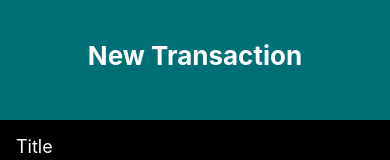
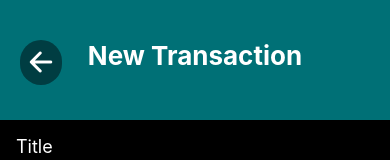
Before and after one commit to AfonsoSousa123/ExpenseTracker, a React Native app: screen /AddTransaction in a window 390 px wide. Shown: the top 160 px of the page. Built offline with nearby package versions, Linux system fonts and the light colour scheme.

Commit message:
feat: Add back button to AddTransactionScreen and update screen title to English

```diff
--- a/App.tsx
+++ b/App.tsx
@@ -31,7 +31,7 @@ export default function App() {
             <Stack.Screen
               name="AddTransaction"
               component={AddTransactionScreen}
-              options={{ title: "Nova Transação", headerShown: false }}
+              options={{ title: "New Transaction", headerShown: false }}
             />
           </Stack.Navigator>
           <BottomNavigationBar />
--- a/screens/AddTransactionScreen.tsx
+++ b/screens/AddTransactionScreen.tsx
@@ -10,6 +10,8 @@ import {
 } from "react-native";
 import AsyncStorage from "@react-native-async-storage/async-storage";
 import uuid from "react-native-uuid";
+import { TouchableOpacity } from "react-native";
+import { Ionicons } from "@expo/vector-icons"; // Install expo/vector-icons if needed
 // @ts-ignore
 import { useNavigation } from "@react-navigation/native";
 import { Transaction } from "../types/Transaction";
@@ -49,6 +51,21 @@ const AddTransactionScreen = () => {
 
   return (
     <>
+      <TouchableOpacity
+        style={{
+          position: "absolute",
+          top: 40,
+          left: 20,
+          zIndex: 1,
+          padding: 5,
+          backgroundColor: "#003d42",
+          borderRadius: 50,
+        }}
+        onPress={() => navigation.goBack()}
+      >
+        <Ionicons name="arrow-back" size={32} color="#fff" />
+      </TouchableOpacity>
+
       <Text style={styles.header}>New Transaction</Text>
 
       <ScrollView contentContainerStyle={styles.container}>
```
